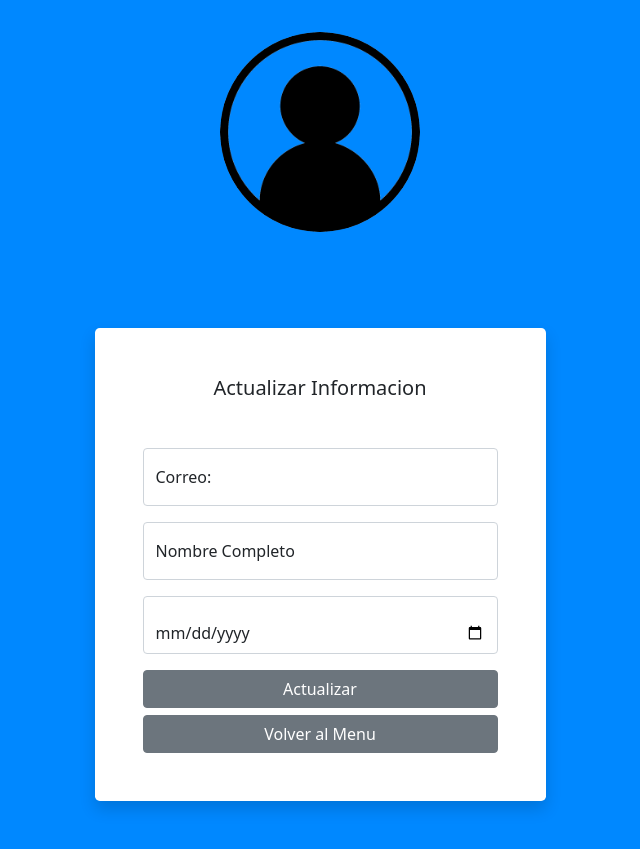
After one commit to Isai-Ramos/notas, a PHP site: page /actualizarInfo.php?id=1 in a window 1280 px wide. The commit adds this page. Shown: the whole page, without its empty margins (320-960 px from the left). Run offline with PHP 8.4, Linux system fonts and the light colour scheme; a user stored in the database is signed in; data comes from the database, SQL or seed files in the repository.

Commit message:
se agrego la funcionalidad de actializar la info

```diff
--- /dev/null
+++ b/actualizarInfo.php
@@ -0,0 +1,91 @@
+<?php
+
+
+    session_start();
+	if (!isset($_GET['id'])) {
+		header('Location: infoU.php');
+	}
+
+
+
+
+	if (!isset($_SESSION['nombre'])) {
+		header('Location: login.php');
+	}elseif(isset($_SESSION['nombre'])){
+		include 'model/conexion.php';
+		$id = $_GET['id'];
+
+		$sentencia = $bd->prepare("SELECT * FROM t_usuario WHERE id_usuario = ?;");
+		$sentencia->execute([$id]);
+		$persona = $sentencia->fetch(PDO::FETCH_OBJ);
+		//print_r($persona);
+	}else{
+		echo "Error en el sistema";
+	}
+
+
+///cosas pasadas
+
+?>
+
+<!DOCTYPE html>
+<html>
+<head>
+
+	<title>Actualizar</title>
+	<meta charset="utf-8">
+	<link rel="stylesheet" href="css/bootstrap.min.css">
+    <link rel="stylesheet" href="css/main.css">
+    <link rel="preconnect" href="https://fonts.googleapis.com">
+<link rel="preconnect" href="https://fonts.gstatic.com" crossorigin>
+<link href="https://fonts.googleapis.com/css2?family=Roboto:wght@400;500&display=swap" rel="stylesheet" >
+
+</head>
+<body style="background-color:#0088FF;">
+
+<img class="imglogo  mx-auto d-block" src="img/usuario.png">
+
+
+
+	<div class="container">
+    <div class="row">
+      <div class="col-sm-9 col-md-7 col-lg-5 mx-auto">
+        <div class="card border-0 shadow rounded-3 my-5">
+          <div class="card-body p-4 p-sm-5">
+            <h5 class="card-title text-center mb-5 fw-light fs-5">Actualizar Informacion</h5>
+
+            <form method="POST" action="actualizarInfoProceso.php">
+              <div class="form-floating mb-3">
+                <input type="text" name="correo2txt"   class="form-control"  placeholder="Correo"  >
+                <label for="floatingInput">Correo:</label>
+              </div>
+              <div class="form-floating mb-3">
+                <input type="text" name="nombre2txt" class="form-control"   placeholder="Nombre Completo"  >
+                <label for="floatingInput">Nombre Completo</label>
+              </div>
+              <div class="form-floating mb-3">
+                <input type="date" name="fecha2txt" class="form-control" placeholder="AÑO-MES-DIA"  >
+
+              </div>
+
+              <div class="d-grid">
+              <tr>
+					<input type="hidden" name="oculto">
+					<input type="hidden" name="id2" value="<?php echo $persona->id_usuario; ?>">
+					<td colspan="2"><input type="submit"  class="btn btn-secondary" value="Actualizar"></td>
+				</tr>
+              </div>
+
+			  <div class="d-grid" style="padding-top: 7px;">
+			  <a class="btn btn-secondary" href="main.html" role="button">Volver al Menu</a>
+
+              </div>
+              </div>
+            </form>
+          </div>
+        </div>
+      </div>
+    </div>
+  </div>
+</body>
+</html>
```
Also changed, not shown: InfoU.php (+1 -14 lines), actualizarInfoProceso.php (added, +26 -0 lines).
